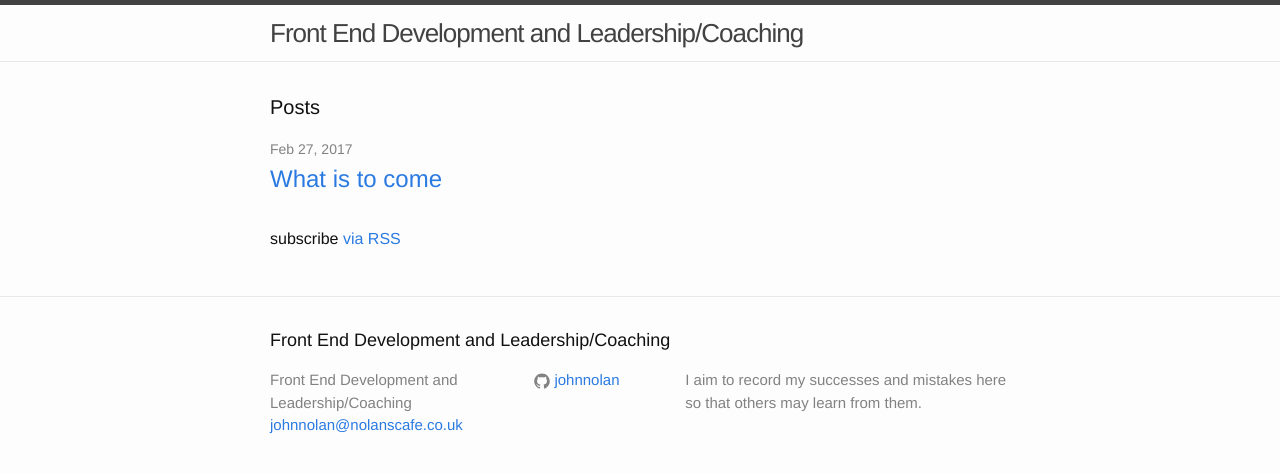
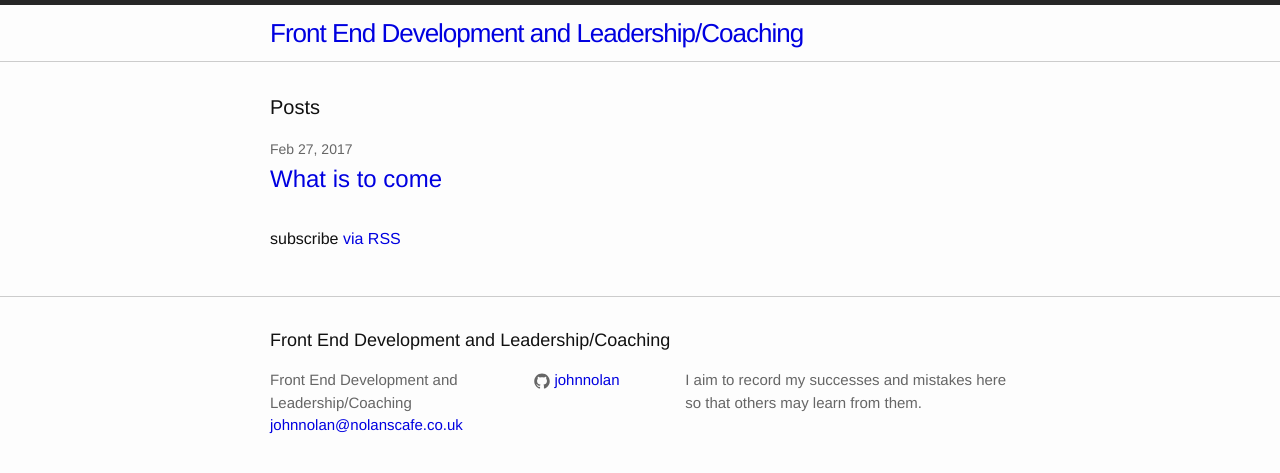
Before and after one commit to johnnolan/blog, a Jekyll site: the page built from index.html, in a window 1280 px wide. Shown: the top 473 px of the page. Built offline with Jekyll 4.4.1, drawn with Linux system fonts in a browser that asks for light colours.

Commit message:
Colour contrast fixed

```diff
--- a/_config.yml
+++ b/_config.yml
@@ -6,7 +6,7 @@
 # 'jekyll serve'. If you change this file, please restart the server process.
 
 # Site settings
-version: 4
+version: 5
 title:  Front End Development and Leadership/Coaching
 email: johnnolan@nolanscafe.co.uk
 description: > # this means to ignore newlines until "baseurl:"
--- a/_includes/main.scss
+++ b/_includes/main.scss
@@ -9,9 +9,9 @@ $spacing-unit:     30px;
 
 $text-color:       #111;
 $background-color: #fdfdfd;
-$brand-color:      #2a7ae2;
+$brand-color:      #0000e0;
 
-$grey-color:       #828282;
+$grey-color:       lighten(#000000, 40%);;
 $grey-color-light: lighten($grey-color, 40%);
 $grey-color-dark:  darken($grey-color, 25%);
 
--- a/_sass/_base.scss
+++ b/_sass/_base.scss
@@ -94,9 +94,6 @@ a {
     color: $brand-color;
     text-decoration: none;
 
-    &:visited {
-        color: darken($brand-color, 15%);
-    }
 
     &:hover {
         color: $text-color;
--- a/_sass/_layout.scss
+++ b/_sass/_layout.scss
@@ -18,10 +18,6 @@
     margin-bottom: 0;
     float: left;
 
-    &,
-    &:visited {
-        color: $grey-color-dark;
-    }
 }
 
 .site-nav {
```
Also changed, not shown: 1 other file.
